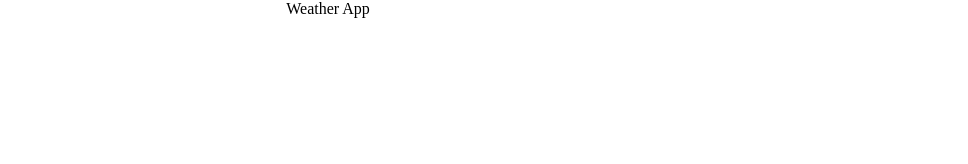
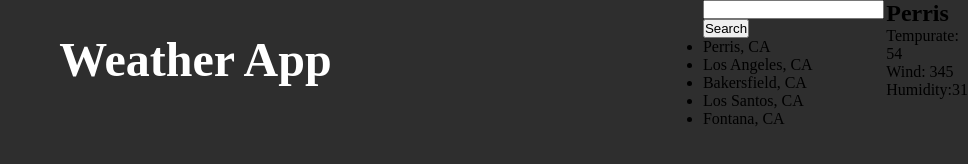
Before and after one commit to TDGLU/Weather-App, a plain HTML site: page index.html in a window 1280 px wide. Shown: the whole page, without its empty margins (312-1280 px from the left). Drawn offline with Linux system fonts and the light colour scheme; no server answers.

Commit message:
setting up html layout

```diff
--- a/assets/css/style.css
+++ b/assets/css/style.css
@@ -7,11 +7,18 @@
 .container {
   display: flex;
   justify-content: center;
+  height: 100vh;
+  width: 100vw;
+  background-color: rgb(46, 46, 46);
 }
 
 .title {
   display: flex;
   justify-content: center;
   text-align: center;
-  top: 40%;
+  width: 100%;
+  margin-top: 2rem;
+  font-size: 3rem;
+  font-weight: bolder;
+  color: white;
 }
--- a/assets/js/script.js
+++ b/assets/js/script.js
@@ -1 +1,7 @@
 console.log('Hello')
+
+let weatherapi = 'https://api.openweathermap.org/data/2.5/forecast?lat={lat}&lon={lon}&appid=7b23df2e93e0f4913efaf4a0404c91c0'
+
+fetch(weatherapi)
+  .then((response) => response.json())
+  .then((data) => console.log(data))
--- a/index.html
+++ b/index.html
@@ -5,11 +5,38 @@
   <meta http-equiv="X-UA-Compatible" content="IE=edge">
   <meta name="viewport" content="width=device-width, initial-scale=1.0">
   <link rel="stylesheet" href="./assets/css/style.css">
+  <link rel="weather icon" href="./assets/imgs/icon.png" />
   <title>Weather App</title>
 </head>
 <body>
   <div class="container">
     <header class="title">Weather App</header>
+    <!-- Aside Section  -->
+    <aside>
+      <!-- Search Section  -->
+      <div class="search-section">
+        <input class="city-search" type="text">
+        <button class="search-btn">Search</button>
+      </div>
+      <!-- History Section  -->
+      <ul class="history">
+        <li>Perris, CA</li>
+        <li>Los Angeles, CA</li>
+        <li>Bakersfield, CA</li>
+        <li>Los Santos, CA</li>
+        <li>Fontana, CA</li>
+      </ul>
+    </aside>
+    <main>
+      <section>
+        <h2 class="searched-city">Perris</h2>
+        <div class="city-details">
+          <p class="city-temp">Tempurate: <span id="currentCityTemp">54</span></p>
+          <p class="city-wind">Wind: <span id="currentCityWind">345</span></p>
+          <p class="city-humidity">Humidity:<span id="currentCityHumidity">31</span></p>
+        </div>
+      </section>
+    </main>
   </div>
 </body>
 <script src="./assets/js/script.js"></script>
```
Also changed, not shown: README.md (added), assets/imgs/icon.png (added).
